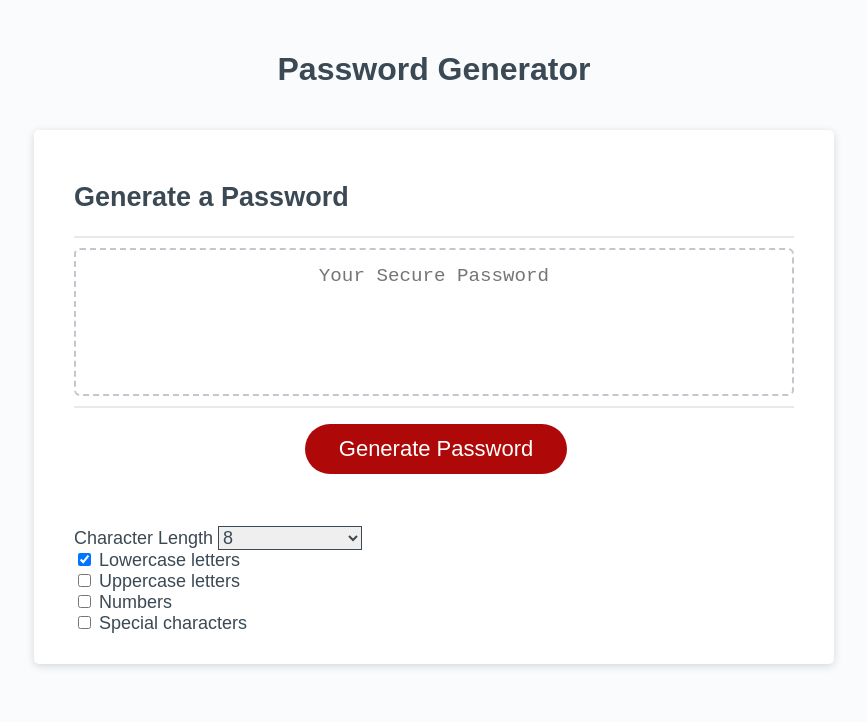
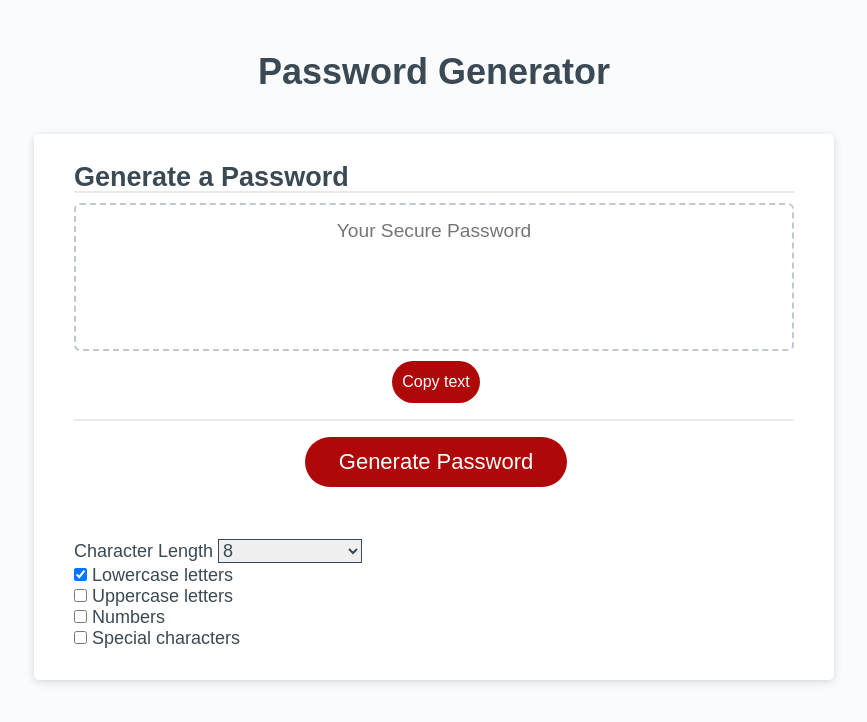
Before and after one commit to ngkent75/password-generator, a plain HTML site: page index.html in a window 1280 px wide. Shown: the whole page, without its empty margins (206-1073 px from the left). Drawn offline with Linux system fonts and the light colour scheme.

Commit message:
added copy button, added reset.css, orgainzed files, adjusted styling to compensate for previous items

```diff
--- /dev/null
+++ b/assets/script/copy.js
@@ -0,0 +1,11 @@
+const copyText = () => {
+  /* Get the text field */
+  const copyText = document.getElementById("password");
+
+  /* Select the text field */
+  copyText.select();
+  copyText.setSelectionRange(0, 99999); /* For mobile devices */
+
+  /* Copy the text inside the text field */
+  document.execCommand("copy");
+}
--- /dev/null
+++ b/assets/style/reset.css
@@ -0,0 +1,33 @@
+/* Resets the box size of every element */
+* {
+  margin: 0;
+  padding: 0;
+  box-sizing: border-box;
+}
+
+/* Gives the body element a parent height to compare against */
+html {
+  height: 100%;
+}
+
+body {
+  min-height: 100%;
+  line-height: 1;
+  font-family: sans-serif;
+}
+
+h1, h2, h3, h4, h5, h6 {
+  font-size: 100%;
+}
+
+/* Matches the font of special elements to the rest of the page */
+input, select, option, optgroup, textarea, button,
+pre, code {
+  font-size: 100%;
+  font-family: inherit;
+}
+
+/* Removes default bullet points from lists */
+ol, ul {
+  list-style: none;
+}
--- a/assets/style.css
+++ b/assets/style/style.css
@@ -2,6 +2,15 @@
 *::before,
 *::after {
   box-sizing: border-box;
+}
+
+h1 {
+  font-size: 36px;
+  margin: 2%;
+}
+
+h2 {
+  font-size: 1.5em;
 }
 
 html,
@@ -58,7 +67,7 @@ header {
   text-align: center;
 }
 
-.card-footer::before {
+.divide::before {
   content: " ";
   display: block;
   width: 100%;
@@ -95,6 +104,27 @@ header {
   padding: 14px 34px;
   text-align: center;
   cursor: pointer;
+}
+
+.copy {
+  border: none;
+  background-color: hsl(360, 91%, 36%);
+  border-radius: 25px;
+  box-shadow: rgba(0, 0, 0, 0.1) 0px 1px 6px 0px rgba(0, 0, 0, 0.2) 0px 1px 1px
+    0px;
+  color: hsl(0, 0%, 100%);
+  display: inline-block;
+  font-size: 16px;
+  line-height: 22px;
+  margin: 0px 16px 16px 20px;
+  padding: 10px 10px;
+  text-align: center;
+  cursor: pointer;
+}
+
+.checkSpace {
+  margin-top: 3px;
+  margin-bottom: 3px;
 }
 
 button[disabled] {
@@ -134,6 +164,10 @@ button[disabled] {
     padding: 10px 15px;
   }
 
+  .copy {
+    font-size: .8rem;
+  }
+
   #password {
     font-size: 1rem;
   }
@@ -141,6 +175,6 @@ button[disabled] {
 
 @media (max-width: 500px) {
   .btn {
-    font-size: 0.8rem;
+    font-size: 1rem;
   }
 }
--- a/index.html
+++ b/index.html
@@ -6,7 +6,8 @@
   <meta name="viewport" content="width=device-width, initial-scale=1.0" />
   <meta http-equiv="X-UA-Compatible" content="ie=edge" />
   <title>Password Generator</title>
-  <link rel="stylesheet" href="assets/style.css" />
+  <link rel="stylesheet" href="assets/style/reset.css" />
+  <link rel="stylesheet" href="assets/style/style.css" />
 </head>
 
 <body>
@@ -20,8 +21,13 @@
       </div>
       <div class="card-body">
         <textarea readonly id="password" placeholder="Your Secure Password" aria-label="Generated Password"></textarea>
+        <!-- The button used to copy the text -->
+
+        <div class="card-footer">
+          <button class="copy" onclick="copyText()">Copy text</button>
         </div>
-      <div class="card-footer">
+      </div>
+      <div class="card-footer divide">
         <button id="generate" class="btn">Generate Password</button>
       </div>
       <label> Character Length </label>
@@ -148,17 +154,26 @@
         <option value=127> 127 </option>
         <option value=128> 128 </option>
       </select><br>
+      <div class="checkSpace">
         <input type="checkbox" id="lowercase" class="check" name="lowercase" checked>
         <label for="lowercase"> Lowercase letters</label><br>
+      </div>
+      <div class="checkSpace">
         <input type="checkbox" id="uppercase" class="check" name="uppercase">
         <label for="uppercase"> Uppercase letters</label><br>
+      </div>
+      <div class="checkSpace">
         <input type="checkbox" id="numbers" class="check" name="numbers">
         <label for="numbers"> Numbers</label><br>
+      </div>
+      <div class="checkSpace">
         <input type="checkbox" id="special" class="check" name="special">
         <label for="special"> Special characters</label><br>
       </div>
     </div>
-  <script src="assets/script.js"></script>
+  </div>
+  <script src="assets/script/script.js"></script>
+  <script src="assets/script/copy.js"></script>
 </body>
 
 </html>
```
Also changed, not shown: assets/script/script.js (renamed from assets/script.js). Lines whose indentation alone changed are shown as unchanged.
